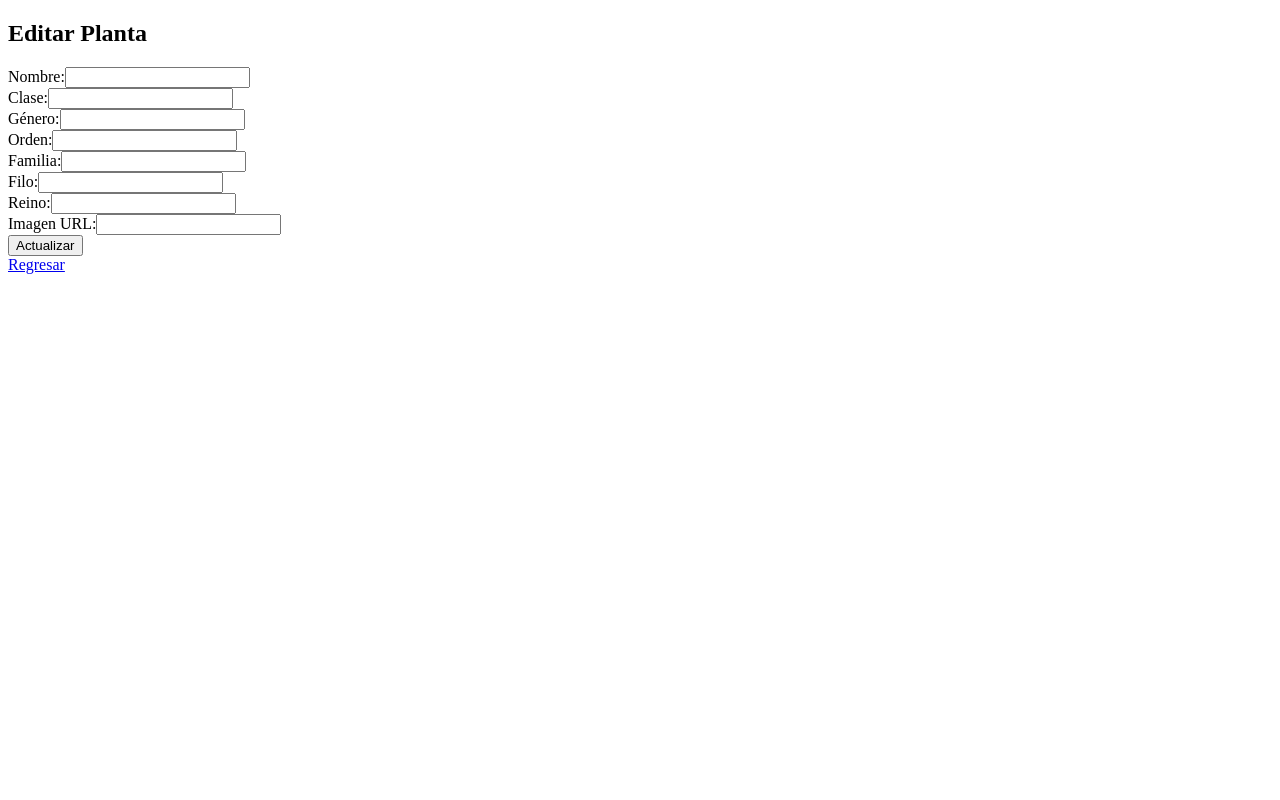
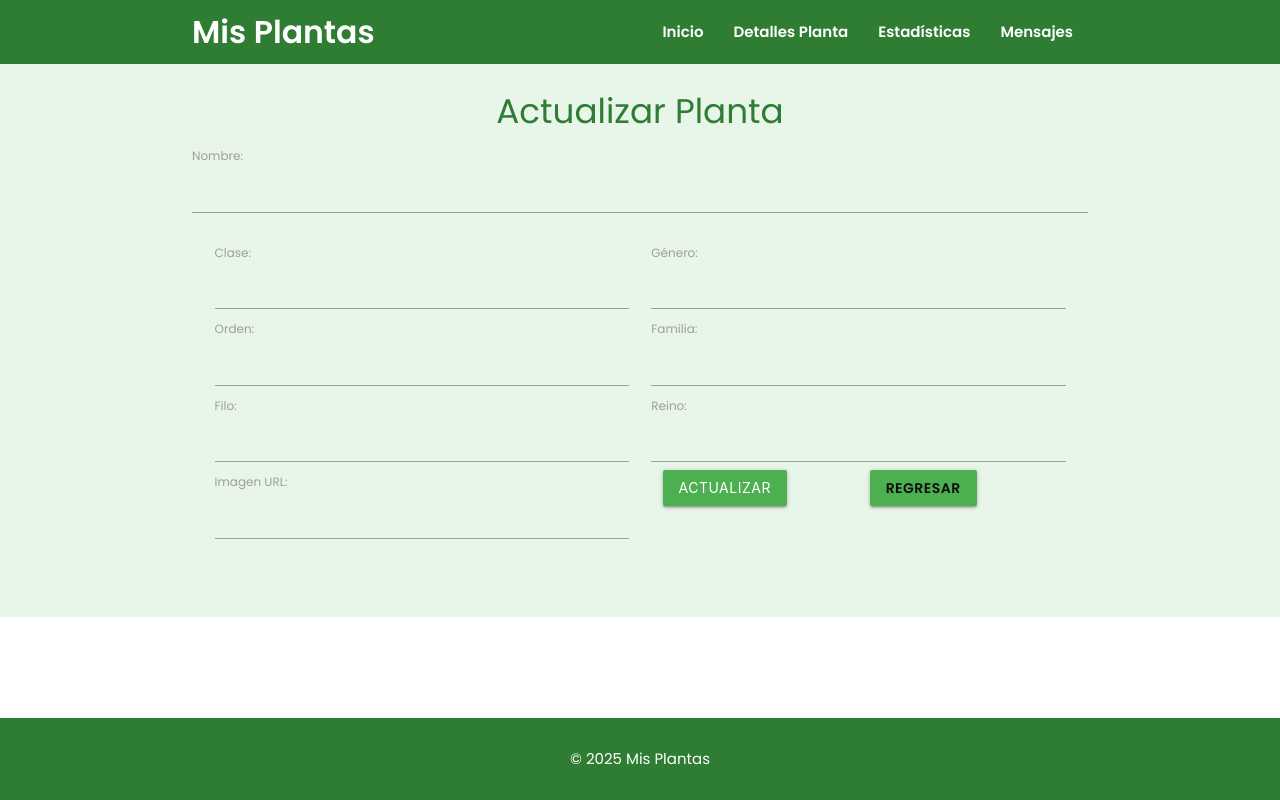
Before and after one commit to madelynarana/plantas-fullstack, a React (Vite) app in the folder frontend/: page /plantaEditarPorId/1 in a window 1280 px wide. Built offline with nearby package versions, Linux system fonts and the light colour scheme; no server answers.

Commit message:
Añadir estilo  con materializecss

```diff
--- a/frontend/index.html
+++ b/frontend/index.html
@@ -1,12 +1,118 @@
 <!DOCTYPE html>
 <html lang="es">
+
 <head>
   <meta charset="UTF-8" />
   <meta name="viewport" content="width=device-width, initial-scale=1.0" />
   <title>Plantas</title>
+  <link href="https://cdnjs.cloudflare.com/ajax/libs/materialize/1.0.0/css/materialize.min.css" rel="stylesheet" />
+  <link href="https://fonts.googleapis.com/css2?family=Poppins:wght@400;600&display=swap" rel="stylesheet" />
+  <link href="https://fonts.googleapis.com/icon?family=Material+Icons" rel="stylesheet" />
+  <style>
+    body {
+      font-family: 'Poppins', sans-serif;
+    }
+
+    nav,
+    header,
+    footer {
+      background-color: #2e7d32;
+    }
+
+    header a,
+    footer p {
+      color: white !important;
+    }
+
+    .section {
+      padding: 50px 0;
+    }
+
+    .tabla-bonita th,
+    .tabla-bonita td {
+      padding: 10px;
+    }
+
+    footer {
+      position: fixed;
+      bottom: 0;
+      width: 100%;
+      padding: 15px 0;
+    }
+    .margin-top{
+      margin-top: 20px;
+    }
+
+    a{
+      color: #0d0d0e !important;
+      font-weight: bold;
+    }
+    header {
+      position: fixed;
+      top: 0;
+      width: 100%;
+      z-index: 1000;
+    }
+
+    main {
+      margin-top: 64px;
+      margin-bottom: 80px;
+    }
+
+    @media (max-width: 600px) {
+      main {
+        margin-top: 56px;
+      }
+    }
+
+    html {
+      scroll-behavior: smooth;
+    }
+
+    .scrollspy {
+      scroll-margin-top: 70px;
+    }
+  </style>
 </head>
+
 <body>
-    <div id="root"></div>
+  <header>
+    <nav class="z-depth-0 ">
+      <div class="nav-wrapper container">
+        <a href="#section1" class="brand-logo">Mis Plantas</a>
+        <a href="#" data-target="mobile-nav" class="sidenav-trigger"><i class="material-icons">menu</i></a>
+        <ul class="right hide-on-med-and-down">
+          <li>
+            <a href="#section1">Inicio</a>
+          </li>
+          <li><a href="#section2">Detalles Planta</a></li>
+          <li><a href="#section3">Estadísticas</a></li>
+          <li><a href="#section4">Mensajes</a></li>
+        </ul>
+      </div>
+    </nav>
+  </header>
+
+  <ul class="sidenav" id="mobile-nav" style="margin-top: 20px;">
+    <li><a href="#section1">Inicio</a></li>
+    <li><a href="#section2">Gestión</a></li>
+    <li><a href="#section3">Estadísticas</a></li>
+    <li><a href="#section4">Mensajes</a></li>
+  </ul>
+
+  <div id="root" class="green lighten-5"></div>
   <script type="module" src="/src/main.jsx"></script>
+  <footer class="center white-text">
+    <p>© 2025 Mis Plantas</p>
+  </footer>
+
+  <script src="https://cdnjs.cloudflare.com/ajax/libs/materialize/1.0.0/js/materialize.min.js"></script>
+  <script>
+    document.addEventListener('DOMContentLoaded', function () {
+      var sidenavs = document.querySelectorAll('.sidenav');
+      M.Sidenav.init(sidenavs);
+    });
+  </script>
 </body>
+
 </html>
--- a/frontend/src/App.jsx
+++ b/frontend/src/App.jsx
@@ -5,12 +5,15 @@ import EditarPlanta from './plantaEditarPorId';
 import BuscarPlanta from './plantaBuscar';
 import PlantasPorFamilia from './plantaPorFamilia';
 import ApiGrafica from './apiGrafica';
+import Template from './paginaInicio';
+import PaginaInicio from './paginaInicio';
 
 
 export const App = () => {
     return (
         <div className='App'>
             <Routes>
+                <Route path='/PaginaInicio' element={<PaginaInicio/>} />
                 <Route path='/plantaBuscar' element={<BuscarPlanta />} />
                 <Route path='/plantasPorFamilia' element={<PlantasPorFamilia />} />
                 <Route path='/' element={<BuscarPlanta />} />
--- /dev/null
+++ b/frontend/src/paginaInicio.jsx
@@ -0,0 +1,53 @@
+import React from 'react'
+import PlantasPorFamilia from './plantaPorFamilia'
+import BuscarPlanta from './plantaBuscar';
+
+const PaginaInicio =() =>{
+  return (
+  <div>
+<div id='section1' className='section scrollspy'>
+      <div className='container'>
+        <div className='row'>
+          <div className='col s12 m6'>
+            <h4 className='green-text text-darken-3'>Sube tu imagen</h4>
+            <div className='file-field input-field'>
+              <div className='btn green'>
+                <span>Subir</span>
+                <input type='file' accept='image/*'/>
+              </div>
+              <div className='file-path-wrapper'>
+                <input className='file-path validate' type='text' placeholder='Selecciona una imagen'/>
+              </div>
+            </div>
+          </div>
+          <div className='col s12 m6'>
+            <div className='center-align'>
+              <img src='' alt='Preview' className='responsive-img z-depth-2'/>
+            </div>
+            <table className='highlight tabla-bonita centered'>
+              <thead>
+                <tr>
+                  <th>Nombre</th>
+                  <th>Descripción</th>
+                </tr>
+              </thead>
+              <tbody>
+                <tr>
+                  <td>Ejemplo</td>
+                  <td>Imagen de prueba</td>
+                </tr>
+              </tbody>
+            </table>
+          </div>
+        </div>
+      </div>
+    </div>
+      <BuscarPlanta />
+      <PlantasPorFamilia />
+  </div>
+
+
+  );
+}
+
+export default PaginaInicio;
--- a/frontend/src/plantaBuscar.jsx
+++ b/frontend/src/plantaBuscar.jsx
@@ -1,13 +1,13 @@
-import { useState } from "react";
-import { plantaObtenerListado } from "../hooks/plantaObtenerListado";
-import { Link } from "react-router-dom";
+import { useState } from 'react';
+import { plantaObtenerListado } from '../hooks/plantaObtenerListado';
+import { Link } from 'react-router-dom';
 
 const BuscarPlanta = () => {
-  const [parametro, setParametro] = useState("");
+  const [parametro, setParametro] = useState('');
   const [datosPlantaFiltradosApi, setDatosPlantaFiltradosApi] = useState([]);
-  const [mensaje, setMensaje] = useState("");
+  const [mensaje, setMensaje] = useState('');
   const { datosBD } = plantaObtenerListado();
-  const API_KEY = "n6lhC0Ed6H7Drk8x0IZnIWwj2n9HyOi3QhnTS3PyHVpVfO52hV";
+  const API_KEY = 'zBBTijzN7tEm1ixu5DfvrQyrLAZ0GNfVfAlA7OjyKOuMDAvcrj';
 
 
   const btnBuscarPlantaApi = async () => {
@@ -15,7 +15,7 @@ const BuscarPlanta = () => {
       const getRespuesta = await fetch(
         `https://plant.id/api/v3/kb/plants/name_search?q=${encodeURIComponent(parametro)}`,
         {
-          headers: { "Api-Key": API_KEY, "Content-Type": "application/json" },
+          headers: { 'Api-Key': API_KEY, 'Content-Type': 'application/json' },
         }
       );
       const datosPlanta = await getRespuesta.json();
@@ -29,14 +29,14 @@ const BuscarPlanta = () => {
             `https://plant.id/api/v3/kb/plants/${entity.access_token}?details=common_names,description,taxonomy,image`,
             {
               headers: {
-                "Api-Key": API_KEY,
-                "Content-Type": "application/json",
+                'Api-Key': API_KEY,
+                'Content-Type': 'application/json',
               },
             }
           );
           const detalles = await detallesPlantaRespuesta.json();
 
-          // console.log("datos filtrados", detalles)
+          // console.log('datos filtrados', detalles)
           return detalles;
         })
       );
@@ -58,20 +58,21 @@ const BuscarPlanta = () => {
     }
 
     try {
-      const postDatos = await fetch("http://localhost:3000/planta", {
-        method: "POST",
-        headers: { "Content-Type": "application/json" },
+      const postDatos = await fetch('http://localhost:3000/planta', {
+        method: 'POST',
+        headers: { 'Content-Type': 'application/json' },
         body: JSON.stringify(datosPlantaFiltradosApi),
       });
 
       if (!postDatos.ok) {
-        throw new Error("Error al registrar las plantas");
+        throw new Error('Error al registrar las plantas');
       }
 
       const resultado = await postDatos.json();
       setMensaje(`Se registraron ${resultado.length} plantas correctamente`);
+
     } catch (err) {
-      setMensaje("Error al registrar plantas: " + err.message);
+      setMensaje('Error al registrar plantas: ' + err.message);
     }
   };
 
@@ -82,7 +83,7 @@ const BuscarPlanta = () => {
     const inputTxtBusqueda = parametro.toLowerCase();
     const nombreCoincide = name?.toLowerCase().includes(inputTxtBusqueda);
     const taxonomiaCoincide = Object.values(taxonomy || {})
-      .join(" ")
+      .join(' ')
       .toLowerCase()
       .includes(inputTxtBusqueda);
     return nombreCoincide || taxonomiaCoincide;
@@ -91,39 +92,50 @@ const BuscarPlanta = () => {
 
   return (
     <div>
-      <div>
-        <div>
-          <h1>Buscar plantas de forma local</h1>
+      <div id='section2' className='section green lighten-4 scrollspy'>
+        <div className='container'>
+          <h4 className='center green-text text-darken-3'>Detalle de Plantas</h4>
+          <div className='row'>
+            <div className='col s12 m6'>
               <input
-            type="text"
-            placeholder="Escribir nombre o taxonomia para buscar local"
                 value={parametro}
                 onChange={(e) => setParametro(e.target.value)}
+                type='text'
+                className='validate'
+              />
+              <label for='last_name'>Escribir Nombre o Taxonomía</label>
+            </div>
+            <div className='col s12 m6 center'>
 
-          />
+              <div className='container'>
 
-        </div>
-
-        <div>
-          <h1>Buscar plantas en el api</h1>
+                <div className='row'>
+                  <div className='col s12'>
                     <button
                       onClick={btnBuscarPlantaApi}
+                      className='btn green s12'
                     >
                       Buscar en api
                     </button>
+                  </div>
 
+                  <div className='col s12'>
                     <button
                       onClick={btnRegistrarPlantas}
-            style={{ marginTop: '20px', marginBottom: '20px' }}
+                      style={{ marginRight: '20px', marginTop: '20px', marginBottom: '20px' }}
+                      className='btn green s6'
                     >
                       Registrar Plantas de api en BD
                     </button>
                   </div>
                 </div>
+              </div>
+            </div>
+          </div>
           <div>
-        <h1>Registros almacenados en la base de datos</h1>
+
+            {mensaje && <p>{mensaje}</p>}
           </div>
-      {mensaje && <p>{mensaje}</p>}
 
           <table border="1" style={{ marginTop: '20px' }}>
             <thead>
@@ -159,7 +171,7 @@ const BuscarPlanta = () => {
                         {status === 'C' ? 'Creado' : 'Actualizado'}
                       </td>
                       <td>
-                <Link to={`/plantaEditarPorId/${id}`}>Edit</Link>
+                        <Link to={`/plantaEditarPorId/${id}`}>Editar</Link>
                       </td>
                     </tr>
                   ))}
@@ -188,6 +200,8 @@ const BuscarPlanta = () => {
             </tbody>
           </table>
         </div>
+      </div>
+    </div>
   );
 
 }
--- a/frontend/src/plantaEditarPorId.jsx
+++ b/frontend/src/plantaEditarPorId.jsx
@@ -22,10 +22,13 @@ const EditarPlanta = () => {
   };
 
   return (
-    <div>
-      <h2>Editar Planta</h2>
-    <form onSubmit={btnActualizarPlanta}>
-        <div>
+
+    <div id='section5' className='section scrollspy margin-top'>
+      <div className='container'>
+        <h4 className='center green-text text-darken-3'>Actualizar Planta</h4>
+        <div className='row'>
+          <form className='col s12' onSubmit={btnActualizarPlanta}>
+            <div class="row">
               <label>Nombre:</label>
               <input
                 type="text"
@@ -34,7 +37,7 @@ const EditarPlanta = () => {
               />
             </div>
 
-        <div>
+            <div class="col s12 m6">
               <label>Clase:</label>
               <input
                 type="text"
@@ -43,7 +46,7 @@ const EditarPlanta = () => {
               />
             </div>
 
-        <div>
+            <div class="col s12 m6">
               <label>Género:</label>
               <input
                 type="text"
@@ -52,7 +55,7 @@ const EditarPlanta = () => {
               />
             </div>
 
-        <div>
+            <div class="col s12 m6">
               <label>Orden:</label>
               <input
                 type="text"
@@ -61,7 +64,7 @@ const EditarPlanta = () => {
               />
             </div>
 
-        <div>
+            <div class="col s12 m6">
               <label>Familia:</label>
               <input
                 type="text"
@@ -70,7 +73,7 @@ const EditarPlanta = () => {
               />
             </div>
 
-        <div>
+            <div class="col s12 m6">
               <label>Filo:</label>
               <input
                 type="text"
@@ -79,7 +82,7 @@ const EditarPlanta = () => {
               />
             </div>
 
-        <div>
+            <div class="col s12 m6">
               <label>Reino:</label>
               <input
                 type="text"
@@ -88,7 +91,7 @@ const EditarPlanta = () => {
               />
             </div>
 
-        <div>
+            <div class="col s12 m6">
               <label>Imagen URL:</label>
               <input
                 type="text"
@@ -96,13 +99,18 @@ const EditarPlanta = () => {
                 onChange={(e) => setImageUrl(e.target.value)}
               />
             </div>
-        <div>
-          <button type="submit">Actualizar</button>
+
+            <div className='col s6'>
+              <div class="col s6 m6">
+                <button type="submit" class="btn green">Actualizar</button>
               </div>
-        <div>
-          <Link to={'/plantaBuscar/'}>Regresar</Link>
+              <div class="col s6 m6">
+                <Link to={'/plantaBuscar/'} class="btn green">Regresar</Link>
+              </div>
             </div>
           </form>
+        </div>
+      </div>
     </div>
   );
 };
```
Lines whose indentation alone changed are shown as unchanged.
